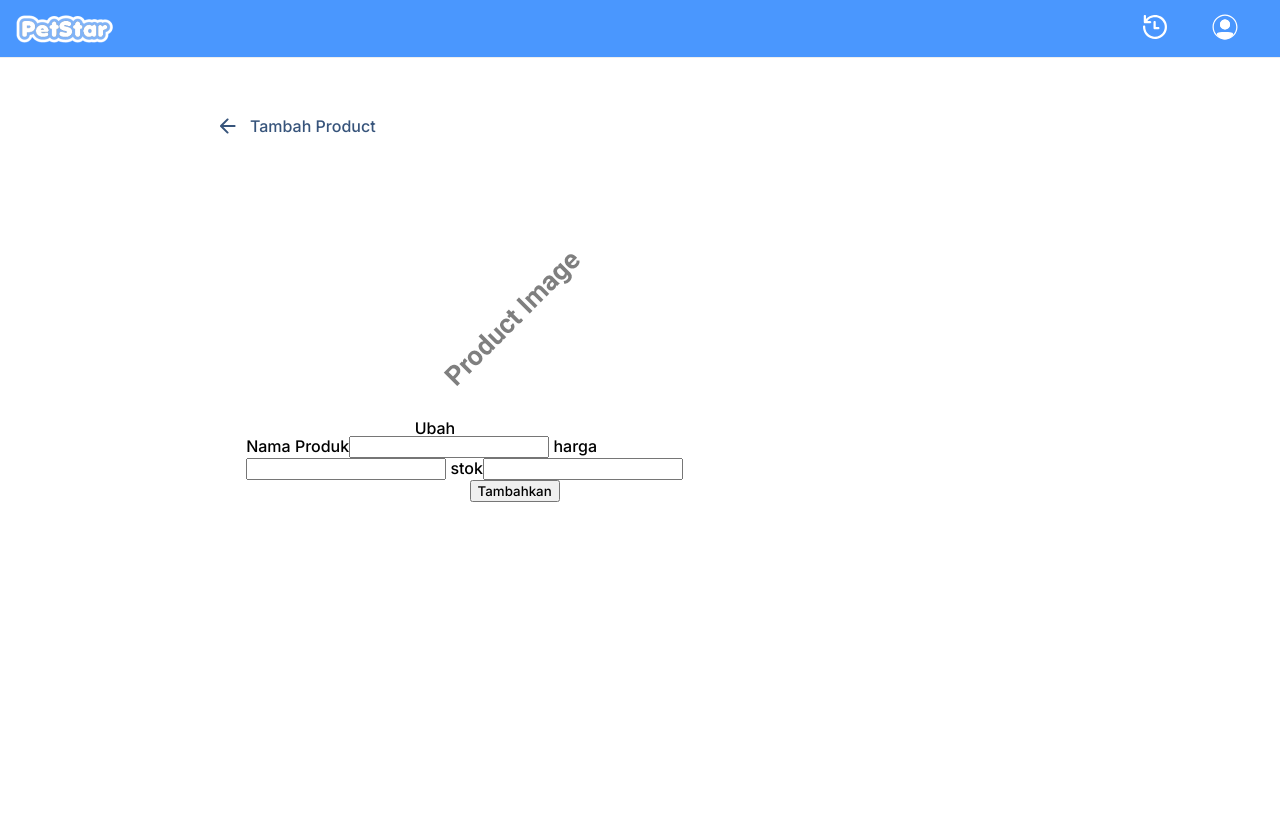
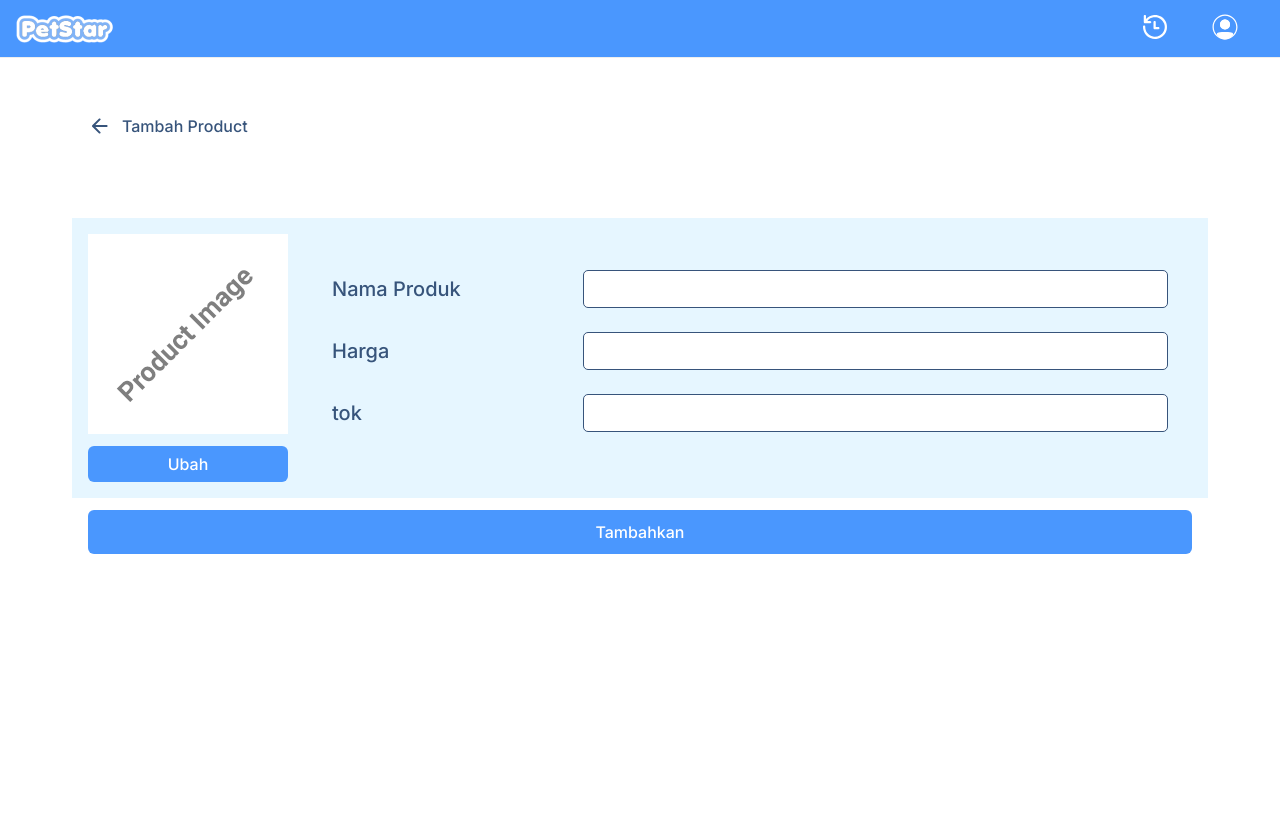
Before and after one commit to daffaasha/UAS-PBP, a PHP site: page /add-product.html in a window 1280 px wide. Shown: the top 830 px of the page. Run offline with PHP 8.4, Linux system fonts and the light colour scheme.

Commit message:
add-product html andd css js done, mungkin berubah sesuai kondisi

```diff
--- a/front/add-product.html
+++ b/front/add-product.html
@@ -40,21 +40,31 @@
             <h2>Tambah Product</h2>
         </div>
         <!-- <div class="flex-content-left"> -->
-        <form action="" method="post">
-            <div class="container">
+        <form action="" method="post" class="container">
+            <!-- <div class="container bg-color"> -->
+                <div class="add-pr">
                     <div class="left-side">
                         <img src="img/product-image.png" alt="" class="img-change">
-                    <br>
+                        <!-- <br> -->
                         <label for="image">Ubah</label>
                         <input type="file" name="image" id="image" hidden required>
                     </div>
                     <div class="right-side">
-                    <label for="produk">Nama Produk</label><input type="text" name="produk" id="produk" required>
-                    <label for="harga">harga</label><input type="text" name="harga" id="harga" required>
-                    <label for="stok">stok</label><input type="text" name="stok" id="stok" required>
+                        <div class="inside-right-side">
+                        <label for="produk">Nama Produk</label>
+                        <input type="text" name="produk" id="produk" required>
                         </div>
-                <button type="submit">Tambahkan</button>
+                        <div class="inside-right-side">
+                        <label for="harga">Harga</label><input type="text" name="harga" id="harga" required>
                         </div>
+                        <div class="inside-right-side">
+                        <label for="stok">tok</label><input type="text" name="stok" id="stok" required>
+                        </div>
+                    </div>
+                </div>
+            <!-- </div> -->
+            <button type="submit" class="btn-add">Tambahkan</button>
+
         </form>
     </main>
     <script>
--- a/front/css/style.css
+++ b/front/css/style.css
@@ -124,7 +124,7 @@ main{
     box-sizing: border-box;
     align-items: center;
     /* background-color: #E6F6FF; */
-    width: 70%;
+    width: 90%;
     border-radius: 5px;
     margin-top: 32px;
 }
@@ -144,6 +144,96 @@ main{
     padding-top: 0;
 }
 
+/* add product CSS */
+.add-pr{
+    display: flex;
+    flex-direction: row;
+    width: 100%;
+    background-color:  #E6F6FF;
+    padding: 16px;
+}
+
+.right-side{
+    display: flex;
+    flex-direction: column;
+    width: 100%;
+    padding: 24px;
+    box-sizing: border-box;
+    align-items: center;
+    /* background-color: blue; */
+    border-radius: 5px;
+    color: #37547B;
+    margin-left: 20px;
+}
+
+.inside-right-side{
+    display: flex;
+    flex-direction: row;
+    width: 100%;
+    justify-content: space-between;
+    align-items: center;
+    /* margin: auto; */
+    font-size: 20px;
+    /* background-color: #37547B; */
+}
+
+.inside-right-side input{
+    width: 70%;
+    padding: 10px;
+    box-sizing: border-box;
+    border-radius: 5px;
+    border: 1px solid #37547B;
+    margin: 12px 0;
+    outline: none;
+}
+
+
+.left-side{
+    display: flex;
+    flex-direction: column;
+    width: 200px;
+    box-sizing: border-box;
+    align-items: center;
+    /* background-color: red; */
+    border-radius: 5px;
+}
+
+.left-side label{
+    box-sizing: border-box;
+    font-size: 16px;
+    text-align: center;
+    padding: 10px;
+    border-radius: 6px;
+    color: white;
+    width: 100%;
+    margin-top: 12px;
+    background-color:rgba(74, 151, 254, 1) ;
+}
+.left-side label:hover{
+    background-color:rgb(24, 122, 250) ;
+}
+
+
+.btn-add{
+    width: 100%;
+    margin: 12px 0;
+    padding: 12px;
+    background-color: rgba(74, 151, 254, 1);
+    border: none;
+    border-radius: 6px;
+    color: white;
+    font-size: 16px;
+}
+.btn-add:active{
+    width: 100%;
+    margin: 12px 0;
+    padding: 12px;
+    background-color: rgb(32, 129, 255);
+    border: none;
+    border-radius: 6px;
+    color: white;
+    font-size: 16px;
+}
 /* back */
 
 .flex-content-middle{
```
Lines whose indentation alone changed are shown as unchanged.
